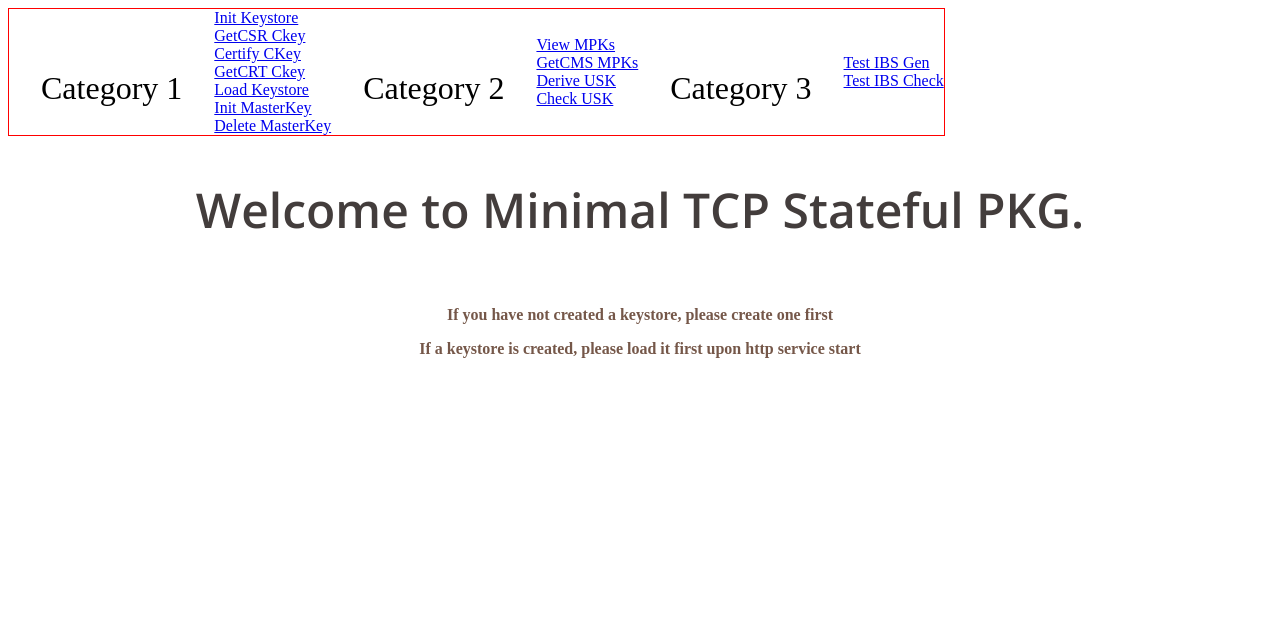
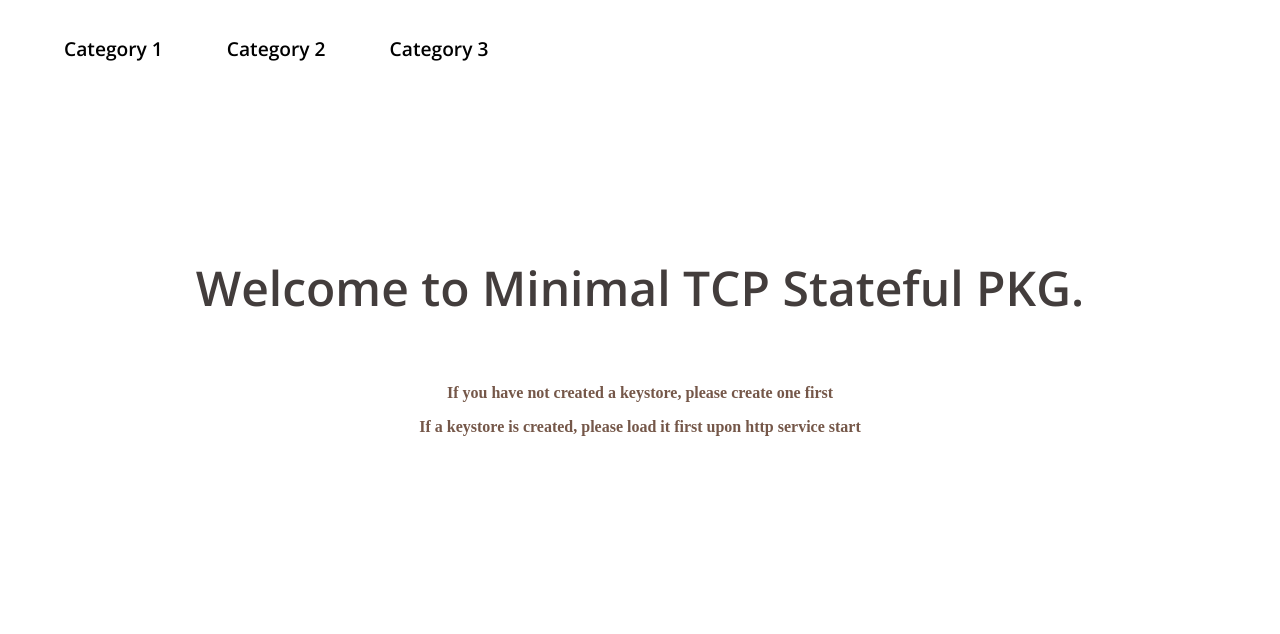
Before and after one commit to syhue/pkg, a PHP site: page / in a window 1280 px wide. Shown: the top 634 px of the page. Run offline with PHP 8.4, Linux system fonts and the light colour scheme; some libraries are stand-ins or nearby versions.

Commit message:
update file

```diff
--- a/css/index.css
+++ b/css/index.css
@@ -13,7 +13,7 @@
 	display: flex;
 	justify-content: center;
 	align-items: center;
-	height: 60%;
+	height: 80%;
 	/* border: 1px solid red; */
 }
 
@@ -25,8 +25,12 @@
 	opacity: 80%;
 }
 
+.intro-text:hover{
+	opacity: 95%;
+}
 
-@media only screen and (max-width: 600px) {
+
+@media only screen and (max-width: 748px) {
 
 	.body{
 		/* border: 1px solid red; */
@@ -34,14 +38,14 @@
 		height: 100%;
 		width: 100%;
 		display: flex;
-		align-self: flex-start;
+		align-self: center;
 		background-color: #f4eeed;
 	}
 
 
 	.container-first-page{
 		/* border: 1px solid red; */
-		height: 100%;
+		height: 50%;
 		max-width: 100%;
 		padding-left: 1.8rem;
 		padding-right: 1.8rem;
@@ -52,7 +56,7 @@
 
 	.welcome{
 		font-size: 2.2rem;
-		font-weight: 700;
+		font-weight: 600;
 	}
 
 	.intro-text{
@@ -63,6 +67,10 @@
 		font-size: 1rem;
 	}
 
+	.intro-text:hover{
+		opacity: 95%;
+	}
+
 
 
 
--- a/css/nav.css
+++ b/css/nav.css
@@ -27,7 +27,7 @@
 		flex-direction: column;
 		display: flex;
 		justify-content:flex-start;
-		padding-top: 3rem;
+		padding-top: 8rem;
 		width: 100%;
 		height: 100%;
 		margin: 0px 0px 0px 0px;
@@ -87,10 +87,6 @@
 /* Medium devices (landscape tablets, 768px and up) */
 @media only screen and (min-width: 768px) {
 
-	.container{
-		border: 1px solid red;
-	}
-
 
 	.icon-menu{
 		display: none;
@@ -101,15 +97,23 @@
 		display: flex;
 		flex-direction: row;
 		justify-content: center;
+		align-items: center;
 		position: absolute;
+		top: 0.2rem;
+		left: 2rem;
+
 	}
 
 	.flex-item{
-		font-size: 2rem;
+		font-size: 1.2rem;
 		display: flex;
-		justify-content: flex-end;
 		align-items: center;
 		align-self: center;
+		flex-direction: column;
+		cursor: pointer;
+		font-family: 'Open Sans', sans-serif;
+
+
 	}
 
 	.font-category{
@@ -126,9 +130,40 @@
 	.dropdown-content{
 		display: flex;
 		flex-direction: column;
-		flex-wrap: wrap;
+		/* flex-wrap: wrap; */
 		font-size: 1rem;
 		justify-content: flex-start;
+		position: absolute;
+		top: 5rem;
+
 	}
 
+	.little-item{
+		font-size: 1rem;
+		text-decoration: none;
+		color: #433d3c;
+		padding-top: 0.5rem;
+		padding-bottom: 0.5rem;
+		padding-left: 0.5rem;
+		text-decoration-style: wavy;
+		position: relative;
+		display: flex;
+		font-weight: 800;
+		opacity: 80%;
+
+
+	}
+
+	.little-item:hover{
+		text-decoration: none;
+		color: #23120b;
+		padding-top: 0.5rem;
+		padding-bottom: 0.5rem;
+		transform: translateX(2px);
+		opacity: 100%;
+
+	}
+
+
+
 }
--- a/nav.php
+++ b/nav.php
@@ -49,21 +49,12 @@
 <script>
     $(document).ready(function() {
 
-            function myFunction(x) {
-              if (x.matches) { // If media query matches
-
-                $('.container').hide();
         $('.dropdown-content').hide();
-
-                $('.icon-menu').click(function() {
-                    $('.container').toggle();
-
-                });
 
         $('.category1').click(function() {
             $('.content1').toggle();
+            $('.content3').hide();
             $('.content2').hide();
-                    $('.content3').hide();
         });
 
         $('.category2').click(function() {
@@ -79,10 +70,45 @@
             $('.content2').hide();
 
         });
+
+            function myFunction(x) {
+              if (x.matches) { // If media query matches
+
+                $('.container').hide();
+                // $('.dropdown-content').hide();
+
+                $('.icon-menu').click(function() {
+                    $('.container').toggle();
+
+                });
+
+                // $('.category1').click(function() {
+                //     $('.content1').toggle();
+                //     $('.content2').hide();
+                //     $('.content3').hide();
+                // });
+                //
+                // $('.category2').click(function() {
+                //     $('.content2').toggle();
+                //     $('.content1').hide();
+                //     $('.content3').hide();
+                //
+                // });
+                //
+                // $('.category3').click(function() {
+                //     $('.content3').toggle();
+                //     $('.content1').hide();
+                //     $('.content2').hide();
+                //
+                // });
               }
           }
 
-            var x = window.matchMedia("(max-width: 600px)")
+
+
+
+
+            var x = window.matchMedia("(max-width: 768px)")
             myFunction(x) // Call listener function at run time
             x.addListener(myFunction) // Attach listener function on state changes
 
```
Lines whose indentation alone changed are shown as unchanged.
